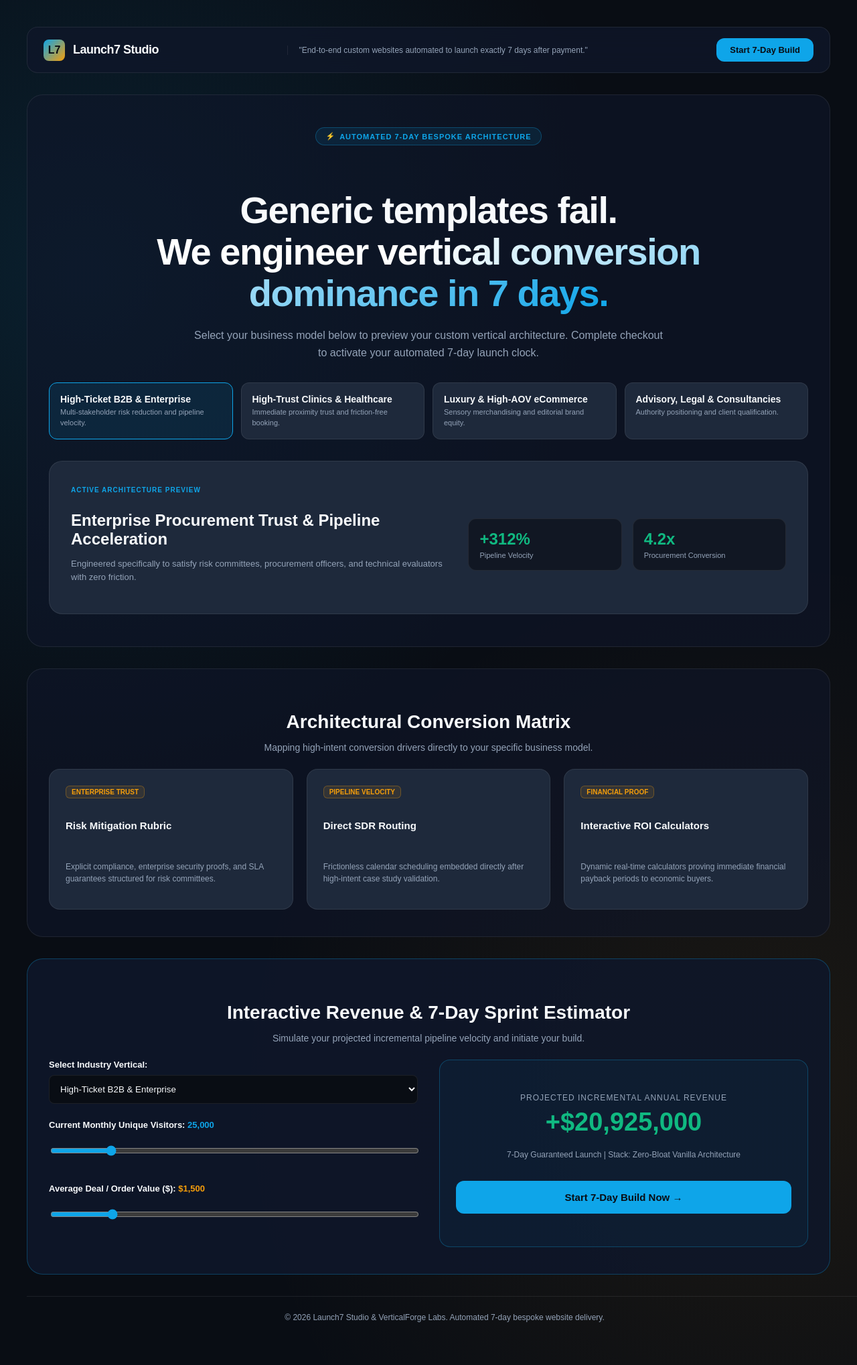
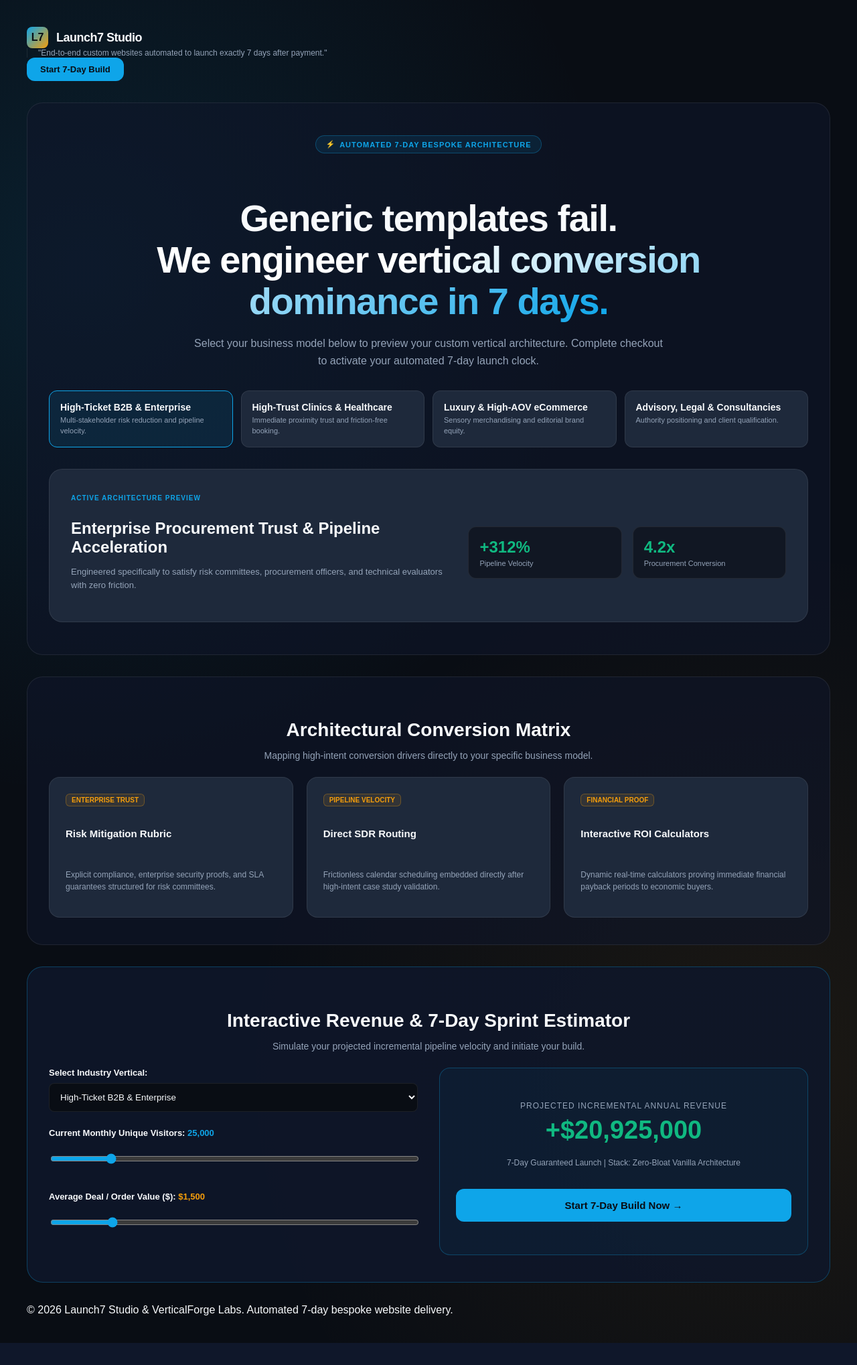
Before and after one commit to rsv-op/DarKitOS, a Next.js app: page / in a window 1280 px wide. Shown: the whole page at 67% size. After the commit the page ends 2005 px from the top, so only its background shows below. Built offline with nearby package versions, Linux system fonts and the light colour scheme.

Commit message:
Update page.module.css

```diff
--- a/app/page.module.css
+++ b/app/page.module.css
@@ -1,4 +1,3 @@
-
 
 .container {
   position: relative;
@@ -26,8 +25,8 @@
   gap: 32px;
 }
 
-/* Header Navigation */
-header {
+/* Header Navigation (Scoped Class instead of raw tag) */
+.headerNav {
   display: flex;
   justify-content: space-between;
   align-items: center;
@@ -152,7 +151,7 @@ header {
   border-color: rgba(255, 255, 255, 0.2);
 }
 
-.verticalTab.active {
+.verticalTabActive {
   background: rgba(14, 165, 233, 0.1);
   border-color: #0ea5e9;
 }
@@ -400,7 +399,7 @@ header {
   cursor: pointer;
 }
 
-footer {
+.agencyFooter {
   text-align: center;
   padding: 24px;
   font-size: 12px;
```
